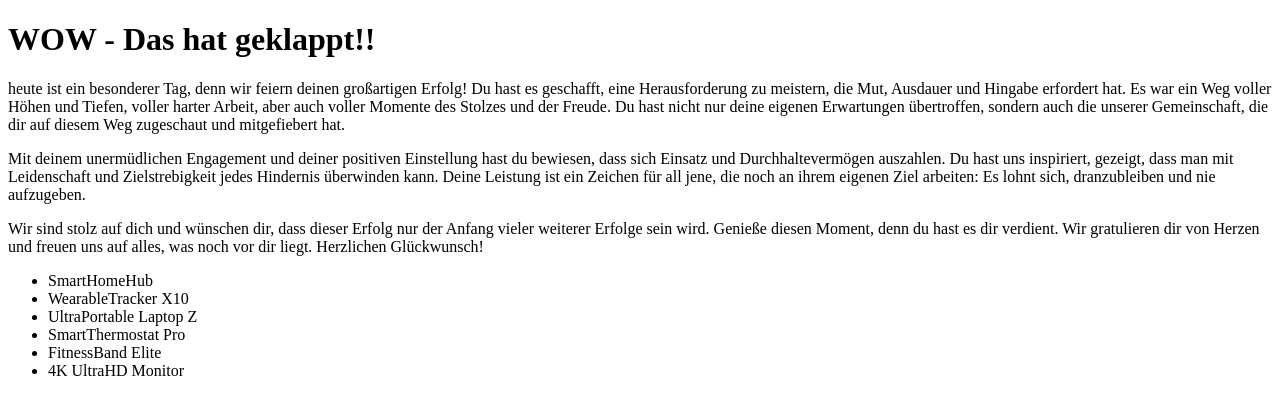
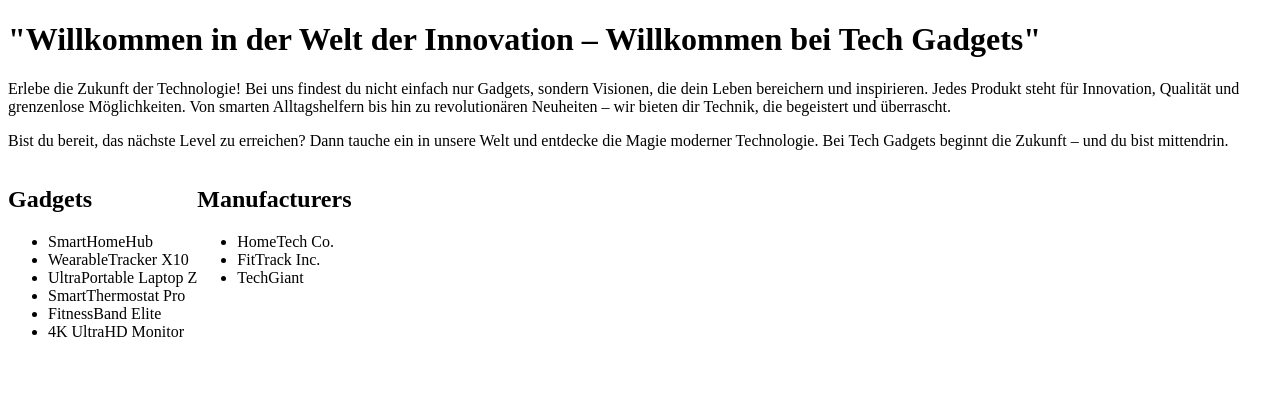
Before and after one commit to SchrimpsMitReis/Backend-04---Einstieg-in-Django, a Django app: page /tech_gadgets/start/ in a window 1280 px wide. Shown: the top 415 px of the page. Run offline with Django 5.2, Linux system fonts and the light colour scheme.

Commit message:
manuf implimentiert

```diff
--- /dev/null
+++ b/First Django Project/first_project/templates/base.html
@@ -0,0 +1,15 @@
+{% load static %}
+<!DOCTYPE html>
+<html lang="de">
+<head>
+    <meta charset="UTF-8">
+    <meta name="viewport" content="width=device-width, initial-scale=1.0">
+    <link rel="stylesheet" href="{% static 'tech_gadgets/style.css' %}">
+    <title>
+        {% block title %}My base title{% endblock  %}
+    </title>
+</head>
+<body>
+    {% block content %}{% endblock %}
+</body>
+</html>
--- a/First Django Project/tech_gadgets/dummy_data.py
+++ b/First Django Project/tech_gadgets/dummy_data.py
@@ -50,9 +50,6 @@ gadgets = [
 ]
 
 
-
-
-
 manufacturers = [
   {
     "name": "HomeTech Co.",
--- /dev/null
+++ b/First Django Project/tech_gadgets/static/tech_gadgets/style.css
@@ -0,0 +1,17 @@
+li{
+    color: rgb(0, 0, 0);
+    /* margin: 1em; */
+    font-size: 1em;
+    cursor: pointer;
+}
+li:hover{
+    text-decoration: underline;
+}
+.selection{
+    display: flex;
+    flex-direction: row;
+    justify-content: flex-start;
+}
+a{
+    text-decoration: none;
+}
--- a/First Django Project/tech_gadgets/templates/tech_gadgets/test.html
+++ b/First Django Project/tech_gadgets/templates/tech_gadgets/test.html
@@ -1,34 +1,27 @@
-<!DOCTYPE html>
-<html lang="en">
+{% extends 'base.html' %}
 
-<head>
-    <meta charset="UTF-8">
-    <meta name="viewport" content="width=device-width, initial-scale=1.0">
-    <title>Document</title>
-</head>
-
-<body>
-    <h1>WOW - Das hat geklappt!!</h1>
-    <p>heute ist ein besonderer Tag, denn wir feiern deinen großartigen Erfolg! Du hast es geschafft, eine
-        Herausforderung zu meistern, die Mut, Ausdauer und Hingabe erfordert hat. Es war ein Weg voller Höhen und
-        Tiefen, voller harter Arbeit, aber auch voller Momente des Stolzes und der Freude. Du hast nicht nur deine
-        eigenen Erwartungen übertroffen, sondern auch die unserer Gemeinschaft, die dir auf diesem Weg zugeschaut und
-        mitgefiebert hat.</p>
-    <p>Mit deinem unermüdlichen Engagement und deiner positiven Einstellung hast du bewiesen, dass sich Einsatz und
-        Durchhaltevermögen auszahlen. Du hast uns inspiriert, gezeigt, dass man mit Leidenschaft und Zielstrebigkeit
-        jedes Hindernis überwinden kann. Deine Leistung ist ein Zeichen für all jene, die noch an ihrem eigenen Ziel
-        arbeiten: Es lohnt sich, dranzubleiben und nie aufzugeben.</p>
-    <p>Wir sind stolz auf dich und wünschen dir, dass dieser Erfolg nur der Anfang vieler weiterer Erfolge sein wird.
-        Genieße diesen Moment, denn du hast es dir verdient. Wir gratulieren dir von Herzen und freuen uns auf alles,
-        was noch vor dir liegt. Herzlichen Glückwunsch!</p>
-    <ul>
+{% block title %}
+  Start Page
+{% endblock %}Gadget List{% block content %}
+  <h1>"Willkommen in der Welt der Innovation – Willkommen bei Tech Gadgets"</h1>
+    <p>Erlebe die Zukunft der Technologie! Bei uns findest du nicht einfach nur Gadgets, sondern Visionen, die dein Leben bereichern und inspirieren. Jedes Produkt steht für Innovation, Qualität und grenzenlose Möglichkeiten. Von smarten Alltagshelfern bis hin zu revolutionären Neuheiten – wir bieten dir Technik, die begeistert und überrascht.</p>
+    <p>Bist du bereit, das nächste Level zu erreichen? Dann tauche ein in unsere Welt und entdecke die Magie moderner Technologie. Bei Tech Gadgets beginnt die Zukunft – und du bist mittendrin.</p>
+  <div class="selection">
+    <div>
+      <h2>Gadgets</h2>
+      <ul>
         {% for gadget in gadget_list %}
-        <li>
-                {{ gadget.name}}
-        </li>
+          <a href="./gadget/{{ forloop.counter }}"><li>{{ gadget.name }}</li></a>
         {% endfor %}
-
-    </ul>
-</body>
-
-</html>
+      </ul>
+    </div>
+    <div>
+      <h2>Manufacturers</h2>
+      <ul>
+        {% for manuf in manuf_list %}
+          <a href="./manuf/{{ forloop.counter }}"><li>{{ manuf.name }}</li></a>
+        {% endfor %}
+      </ul>
+    </div>
+  </div>
+{% endblock %}
--- a/First Django Project/tech_gadgets/urls.py
+++ b/First Django Project/tech_gadgets/urls.py
@@ -1,12 +1,25 @@
 from django.urls import path
-from .views import RedirectToGadgetView, singleGadgetIntView, GadgetView, startPageView
+from .views import ManufView, RedirectToGadgetView, singleGadgetIntView, GadgetView, singleManufIntView, startPageView
 
 
 urlpatterns = [
-    path('start/', startPageView),
-    path('', RedirectToGadgetView.as_view()),
+    path('start/', startPageView, name="startpage"),
+    path('', startPageView),
     path('<int:gadget_id>', RedirectToGadgetView.as_view()),
     path('gadget/', GadgetView.as_view()),
     path('gadget/<int:gadget_id>', singleGadgetIntView),
     path('gadget/<slug:gadget_slug>', GadgetView.as_view() , name="gadget_slug_url"),
+    path('manuf/', ManufView.as_view()),
+    path('manuf/<int:manuf_id>', singleManufIntView),
+    path('manuf/<slug:manuf_slug>', ManufView.as_view(), name="manuf_slug_url")
 ]
+
+
+
+# Startseite um auf Gadgets oder Manifacturers umzuleiten
+# '' ist als opf ad nicht aussagekräftig
+# '' -> to Startpage
+# Startpage: lists[gadgets, manufacturers]
+
+# 'gadget/...' bleibt wie es ist.
+# 'manufacturers/.. wird ähnlich implimentiert
--- a/First Django Project/tech_gadgets/views.py
+++ b/First Django Project/tech_gadgets/views.py
@@ -4,26 +4,27 @@ from django.utils.text import slugify
 from django.urls import reverse
 from django.views import View
 from django.views.generic.base import RedirectView
-from .dummy_data import gadgets
+from .dummy_data import gadgets, manufacturers
 import json
 # Create your views here.
 
 
 def startPageView(request):
-    return render(request, 'tech_gadgets/test.html', {'gadget_list': gadgets})
+    return render(request, 'tech_gadgets/test.html', {'gadget_list': gadgets, 'manuf_list': manufacturers})
 
 
 def singleGadgetIntView(request, gadget_id):
+
     if len(gadgets) > gadget_id:
         new_slug = slugify(gadgets[gadget_id]['name'])
         new_url = reverse("gadget_slug_url", args=[new_slug])
         return redirect(new_url)
     return HttpResponseNotFound("not found by me")
 
-
 class GadgetView(View):
 
     def get(self, request, gadget_slug=""):
+        print(gadget_slug, type(gadget_slug))
         gadget_match = None
         for gadget in gadgets:
             if slugify(gadget['name']) == gadget_slug:
@@ -41,7 +42,6 @@ class GadgetView(View):
         except:
             return JsonResponse({"response": "Das war wohl nix"})
 
-
 class RedirectToGadgetView(RedirectView):
     pattern_name = "gadget_slug_url"
     # print("Hello")
@@ -50,22 +50,32 @@ class RedirectToGadgetView(RedirectView):
         new_kwarg = {"gadget_slug" : new_slug}
         return super().get_redirect_url(*args, **new_kwarg)
 
-# def singleGadgetsSlugView(request, gadget_slug=""):
 
-#     if request.method == "GET":
-#         gadget_match = None
-#         for gadget in gadgets:
-#             if slugify(gadget['name']) == gadget_slug:
-#                 gadget_match = gadget
+def singleManufIntView(request, manuf_id):
 
-#         if gadget_match:
-#             return JsonResponse(gadget_match)
-#         raise Http404()
+    if len(manufacturers) > manuf_id:
+        new_slug = slugify(manufacturers[manuf_id]['name'])
+        new_url = reverse("manuf_slug_url", args=[new_slug])
+        return redirect(new_url)
+    return HttpResponseNotFound("not found by me")
 
-#     if request.method == "POST":
-#         try:
-#             data = json.loads(request.body)
-#             print(f"recieved data: {data}")
-#             return JsonResponse({"response": "Das war was"})
-#         except:
-#             return JsonResponse({"response": "Das war wohl nix"})
+
+class ManufView(View):
+
+    def get(self, request, manuf_slug=""):
+        manuf_match = None
+        for manuf in manufacturers:
+            if slugify(manuf['name']) == manuf_slug:
+                manuf_match = manuf
+
+        if manuf_match:
+            return JsonResponse(manuf_match)
+        raise Http404()
+
+    def post(self, request):
+        try:
+            data = json.loads(request.body)
+            print(f"recieved data: {data}")
+            return JsonResponse({"response": "Das war eine Manuf"})
+        except:
+            return JsonResponse({"response": "Das war wohl nix"})
--- a/test_w_post.html
+++ b/test_w_post.html
@@ -7,8 +7,8 @@
     <title>Document</title>
     <script>
 
-        const fetchGetUrl = "http://127.0.0.1:8000/tech_gadgets/gadget/1";
-        const fetchPostUrl = "http://127.0.0.1:8000/tech_gadgets/gadget/";
+        const fetchGetUrl = "http://127.0.0.1:8000/tech_gadgets/manuf/1";
+        const fetchPostUrl = "http://127.0.0.1:8000/tech_gadgets/manuf/";
 
 
         async function fetchTestGet() {
```
